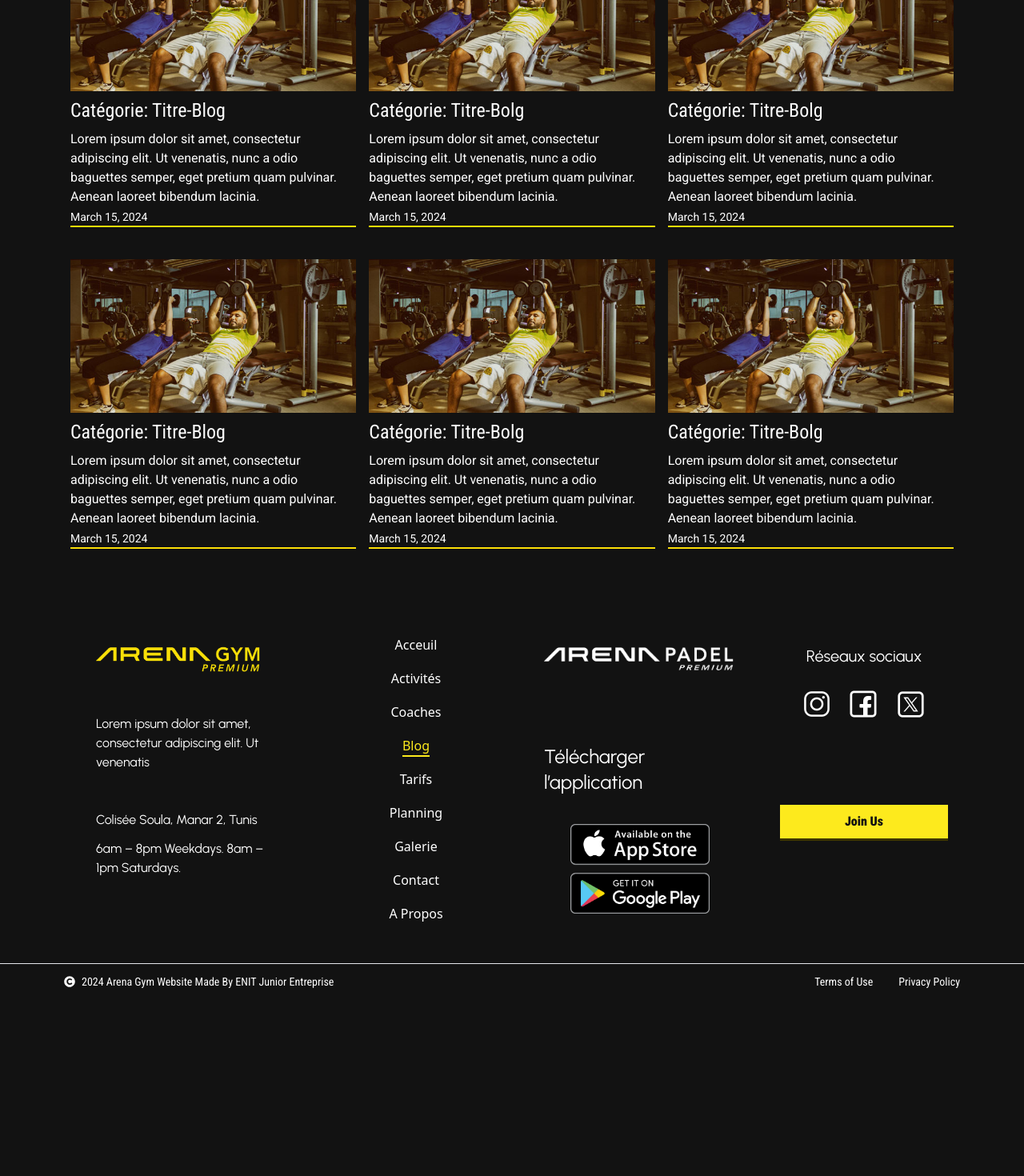
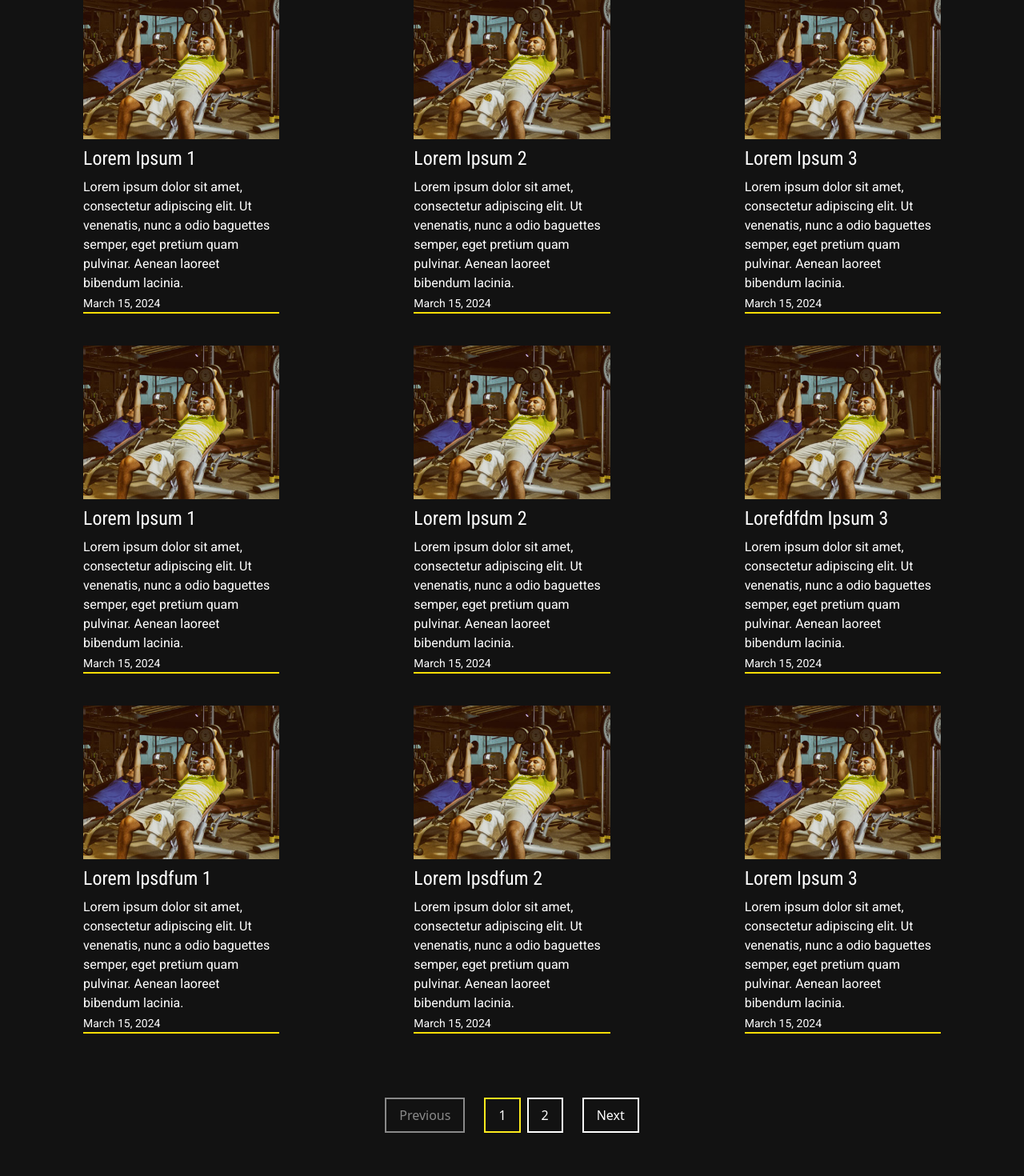
Before and after one commit to medazizktata/Arena-gym-website, a React (Vite) app in the folder Arena-gym-website/: page /blog in a window 1280 px wide. Shown: the part 560-2030 px from the top of the page at 80% size. Before the commit the page ends 1809 px from the top, so only its background shows below. Built offline with nearby package versions, Linux system fonts and the light colour scheme.

Commit message:
Added functional filter search bar (only front) + filter buttons + pagination

```diff
--- a/Arena-gym-website/src/pages/Blog/Blogs.jsx
+++ b/Arena-gym-website/src/pages/Blog/Blogs.jsx
@@ -1,84 +1,207 @@
-import React from 'react';
-import imageBlog from '../../assets/Img/imageBlog.jpg';
-import BlogPost from '../../components/Blog';
+import React, { useState } from "react";
+import imageBlog from "../../assets/Img/imageBlog.jpg";
+import BlogPost from "../../components/Blog";
 import { BrowserRouter as Router, Route, Routes } from "react-router-dom";
 import ErrorPage from "../../utils/ErrorPage.jsx";
 import BlogPage from "./SingleBlog.jsx";
-
+import PageIntroduction from "../../components/PageIntroduction";
+import FilterDropDownUpgraded from "../../components/FilterDropDownUpgraded";
+import SearchBox from "../../components/SearchBox";
+import { getColor } from "../../utils/getColor";
+import DynamicSVGComponent from "../../components/DynamicIcon";
+import { CgGym } from "react-icons/cg";
+import FilterButton from "../../components/Buttons/FilterButton";
+import Pagination from "../../components/Pagination";
 
 function BlogPostContainer() {
+  const iconPaths = {
+    Nutrition: "../../src/assets/Icons/apple_3842166.svg",
+    Fitness: "../../src/assets/Icons/dumbbell_1719695.svg",
+    "Bien-être": "../../src/assets/Icons/healthy-life_2771065.svg",
+  };
+  const [selectedIcons, setSelectedIcons] = useState([]);
+  const [filterVisible, setFilterVisible] = useState(false);
+
+  const handleIconClick = (iconKey) => {
+    setSelectedIcons((prevSelectedIcons) => {
+      if (prevSelectedIcons.includes(iconKey)) {
+        return prevSelectedIcons.filter((key) => key !== iconKey);
+      } else {
+        return [...prevSelectedIcons, iconKey];
+      }
+    });
+    setFilterVisible(true);
+  };
+
+  const toggleFilter = () => {
+    // Toggle filterVisible state
+    setFilterVisible(!filterVisible);
+  };
+
+  const handleRemoveIcon = (iconKey) => {
+    setSelectedIcons((prevSelectedIcons) =>
+      prevSelectedIcons.filter((key) => key !== iconKey)
+    );
+
+    if (selectedIcons.length === 1) {
+      setFilterVisible(false);
+    }
+  };
+
+  const blogPosts = [
+    {
+      title: "Lorem Ipsum 1",
+      img: imageBlog,
+      content:
+        "Lorem ipsum dolor sit amet, consectetur adipiscing elit. Ut venenatis, nunc a odio baguettes semper, eget pretium quam pulvinar. Aenean laoreet bibendum lacinia.",
+    },
+    {
+      title: "Lorem Ipsum 2",
+      img: imageBlog,
+      content:
+        "Lorem ipsum dolor sit amet, consectetur adipiscing elit. Ut venenatis, nunc a odio baguettes semper, eget pretium quam pulvinar. Aenean laoreet bibendum lacinia.",
+    },
+    {
+      title: "Lorem Ipsum 3",
+      img: imageBlog,
+      content:
+        "Lorem ipsum dolor sit amet, consectetur adipiscing elit. Ut venenatis, nunc a odio baguettes semper, eget pretium quam pulvinar. Aenean laoreet bibendum lacinia.",
+    },
+    {
+      title: "Lorem Ipsum 1",
+      img: imageBlog,
+      content:
+        "Lorem ipsum dolor sit amet, consectetur adipiscing elit. Ut venenatis, nunc a odio baguettes semper, eget pretium quam pulvinar. Aenean laoreet bibendum lacinia.",
+    },
+    {
+      title: "Lorem Ipsum 2",
+      img: imageBlog,
+      content:
+        "Lorem ipsum dolor sit amet, consectetur adipiscing elit. Ut venenatis, nunc a odio baguettes semper, eget pretium quam pulvinar. Aenean laoreet bibendum lacinia.",
+    },
+    {
+      title: "Lorefdfdm Ipsum 3",
+      img: imageBlog,
+      content:
+        "Lorem ipsum dolor sit amet, consectetur adipiscing elit. Ut venenatis, nunc a odio baguettes semper, eget pretium quam pulvinar. Aenean laoreet bibendum lacinia.",
+    },
+    {
+      title: "Lorem Ipsdfum 1",
+      img: imageBlog,
+      content:
+        "Lorem ipsum dolor sit amet, consectetur adipiscing elit. Ut venenatis, nunc a odio baguettes semper, eget pretium quam pulvinar. Aenean laoreet bibendum lacinia.",
+    },
+    {
+      title: "Lorem Ipsdfum 2",
+      img: imageBlog,
+      content:
+        "Lorem ipsum dolor sit amet, consectetur adipiscing elit. Ut venenatis, nunc a odio baguettes semper, eget pretium quam pulvinar. Aenean laoreet bibendum lacinia.",
+    },
+    {
+      title: "Lorem Ipsum 3",
+      img: imageBlog,
+      content:
+        "Lorem ipsum dolor sit amet, consectetur adipiscing elit. Ut venenatis, nunc a odio baguettes semper, eget pretium quam pulvinar. Aenean laoreet bibendum lacinia.",
+    },
+    {
+      title: "Lorem Ipsum 1",
+      img: imageBlog,
+      content:
+        "Lorem ipsum dolor sit amet, consectetur adipiscing elit. Ut venenatis, nunc a odio baguettes semper, eget pretium quam pulvinar. Aenean laoreet bibendum lacinia.",
+    },
+    {
+      title: "Lorem Ipsum 2",
+      img: imageBlog,
+      content:
+        "Lorem ipsum dolor sit amet, consectetur adipiscing elit. Ut venenatis, nunc a odio baguettes semper, eget pretium quam pulvinar. Aenean laoreet bibendum lacinia.",
+    },
+    {
+      title: "Lorem Idfdpsum 3",
+      img: imageBlog,
+      content:
+        "Lorem ipsum dolor sit amet, consectetur adipiscing elit. Ut venenatis, nunc a odio baguettes semper, eget pretium quam pulvinar. Aenean laoreet bibendum lacinia.",
+    },
+  ];
+
+  const [currentPage, setCurrentPage] = useState(1);
+  const postsPerPage = 9; // Adjust the number of posts per page as needed
+
+  // Calculate index of the first and last post of the current page
+  const indexOfLastPost = currentPage * postsPerPage;
+  const indexOfFirstPost = indexOfLastPost - postsPerPage;
+  const currentPosts = blogPosts.slice(indexOfFirstPost, indexOfLastPost);
+
+  // Handle page change
+  const handlePageChange = (pageNumber) => {
+    setCurrentPage(pageNumber);
+  };
+
   return (
-
-    <div className=" flex flex-col justify-center mt-20 mb-20">
-      <div className="flex flex-col mx-0 mb-10 md:flex-row md:mx-20">
-
-       <BlogPost
-          title="Catégorie: Titre-Bolg"
-          img={imageBlog}
-          content="Lorem ipsum dolor sit amet, consectetur adipiscing elit. Ut venenatis, nunc a odio baguettes semper, eget pretium quam pulvinar. Aenean laoreet bibendum lacinia."
+    <>
+      <div className="mb-20">
+        <PageIntroduction
+          imgSrc={"src/assets/Images/Tarifs/Secret-8 1.png"}
+          title={"Blog"}
+          subTitle="by Arena Gym"
+          titleProps="uppercase text-greyLight ml-[15%] uppercase text-6xl sm:text-7xl md:text-8xl lg:text-9xl"
+          subTitleProps="font-urbanist ml-[25%] my-2 max-sm:text-lg max-md:text-xl md:text-2xl text-white"
         />
-
-        <BlogPost
-          title="Catégorie: Titre-Bolg"
-          img={imageBlog}
-          content="Lorem ipsum dolor sit amet, consectetur adipiscing elit. Ut venenatis, nunc a odio baguettes semper, eget pretium quam pulvinar. Aenean laoreet bibendum lacinia."
-        />
-        <BlogPost
-          title="Catégorie: Titre-Bolg"
-          img={imageBlog}
-          content="Lorem ipsum dolor sit amet, consectetur adipiscing elit. Ut venenatis, nunc a odio baguettes semper, eget pretium quam pulvinar. Aenean laoreet bibendum lacinia."
+        <div className="flex justify-center items-center flex-col gap-10 mx-12">
+          <SearchBox filterToggle={1} width={600}>
+            <div className="mx-10 flex flex-row gap-20 max-sm:flex-col max-sm:gap-2">
+              {Object.entries(iconPaths).map(([text, path], index) => (
+                <div
+                  key={index}
+                  className="text-greyMedium flex flex-col items-center gap-3 py-3 cursor-pointer hover:text-white transition-all duration-300 py-3"
+                  onClick={() => handleIconClick(text)}
+                >
+                  <div className="">
+                    <DynamicSVGComponent
+                      svgPath={path}
+                      width={"80px"}
+                      color={`${getColor("greyMedium")}`}
+                      hoverColor={`${getColor("white")}`}
                     />
                   </div>
-
-
-
-      <div className="flex flex-col  mx-0 mb-10 md:flex-row md:mx-20">
+                  <div className="text-2xl">{text}</div>
+                </div>
+              ))}
+            </div>
+          </SearchBox>
+          <div
+            className={`flex flex-row gap-10 transition-ease-in-out duration-300 ${
+              filterVisible ? "mt-5 opacity-100" : "opacity-0"
+            }`}
+          >
+            {selectedIcons.map((iconKey, index) => (
+              <FilterButton
+                key={index}
+                onClick={() => handleRemoveIcon(iconKey)}
+              >
+                {iconKey}
+              </FilterButton>
+            ))}
+          </div>
+        </div>
+        <div className="m-10 grid justify-items-center items-center grid-cols-1 lg:grid-cols-2 xl:grid-cols-3 2xl:grid-cols-4 gap-10 ">
+          {currentPosts.map((post, index) => (
             <BlogPost
-          title="Catégorie: Titre-Blog"
-          img={imageBlog}
-          content="Lorem ipsum dolor sit amet, consectetur adipiscing elit. Ut venenatis, nunc a odio baguettes semper, eget pretium quam pulvinar. Aenean laoreet bibendum lacinia."
+              key={index}
+              title={post.title}
+              img={post.img}
+              content={post.content}
             />
-        <BlogPost
-          title="Catégorie: Titre-Bolg"
-          img={imageBlog}
-          content="Lorem ipsum dolor sit amet, consectetur adipiscing elit. Ut venenatis, nunc a odio baguettes semper, eget pretium quam pulvinar. Aenean laoreet bibendum lacinia."
-        />
-        <BlogPost
-          title="Catégorie: Titre-Bolg"
-          img={imageBlog}
-          content="Lorem ipsum dolor sit amet, consectetur adipiscing elit. Ut venenatis, nunc a odio baguettes semper, eget pretium quam pulvinar. Aenean laoreet bibendum lacinia."
-        />
+          ))}
         </div>
-
-
-
-      <div className="flex flex-col  mx-0 mb-10 md:flex-row md:mx-20">
-        <BlogPost
-          title="Catégorie: Titre-Blog"
-          img={imageBlog}
-          content="Lorem ipsum dolor sit amet, consectetur adipiscing elit. Ut venenatis, nunc a odio baguettes semper, eget pretium quam pulvinar. Aenean laoreet bibendum lacinia."
-        />
-        <BlogPost
-          title="Catégorie: Titre-Bolg"
-          img={imageBlog}
-          content="Lorem ipsum dolor sit amet, consectetur adipiscing elit. Ut venenatis, nunc a odio baguettes semper, eget pretium quam pulvinar. Aenean laoreet bibendum lacinia."
-        />
-        <BlogPost
-          title="Catégorie: Titre-Bolg"
-          img={imageBlog}
-          content="Lorem ipsum dolor sit amet, consectetur adipiscing elit. Ut venenatis, nunc a odio baguettes semper, eget pretium quam pulvinar. Aenean laoreet bibendum lacinia."
-        />
+        <div className="max-sm:-my-40 max-sm:pb-10 sm:my-20">
+          <Pagination
+            currentPage={currentPage}
+            totalPages={Math.ceil(blogPosts.length / postsPerPage)}
+            onPageChange={handlePageChange}
+          />{" "}
         </div>
-
-
-
-
-
-
-
-
-
       </div>
+    </>
   );
 }
 
```
Lines whose indentation alone changed are shown as unchanged.
